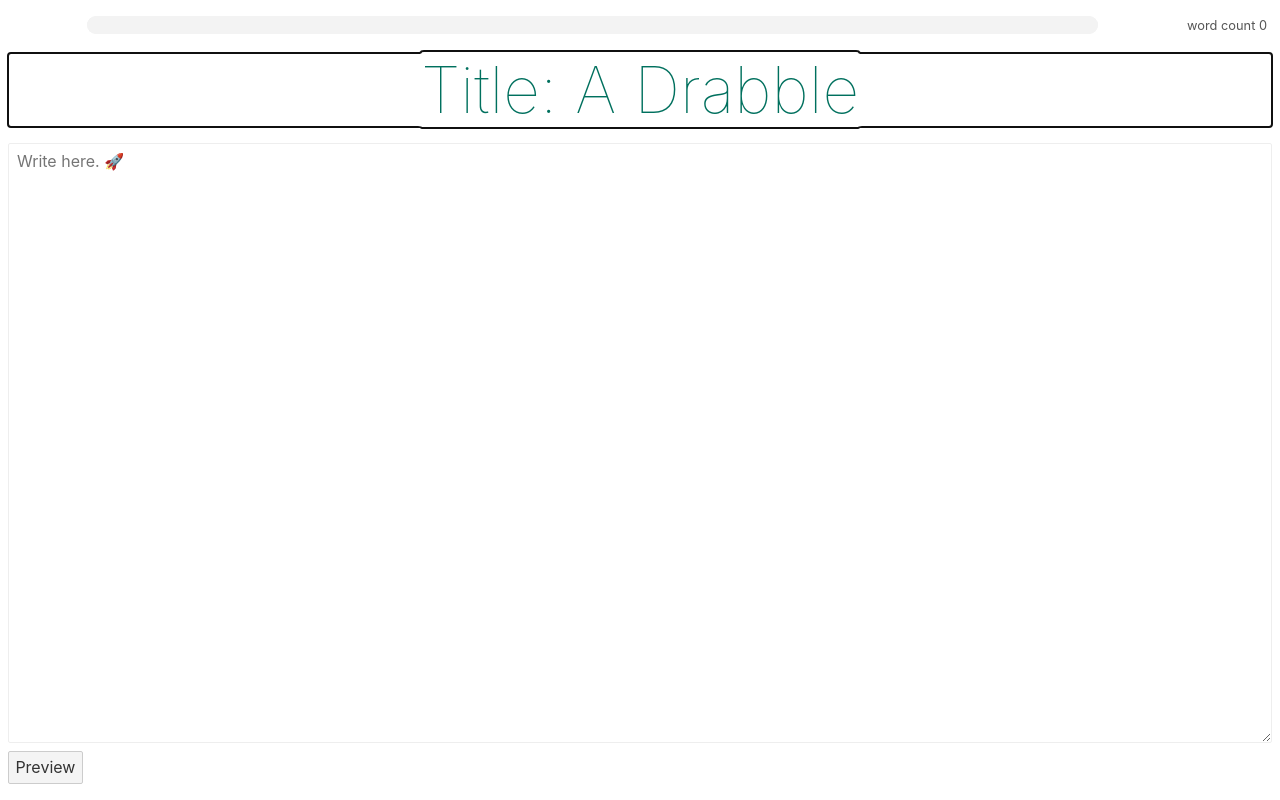
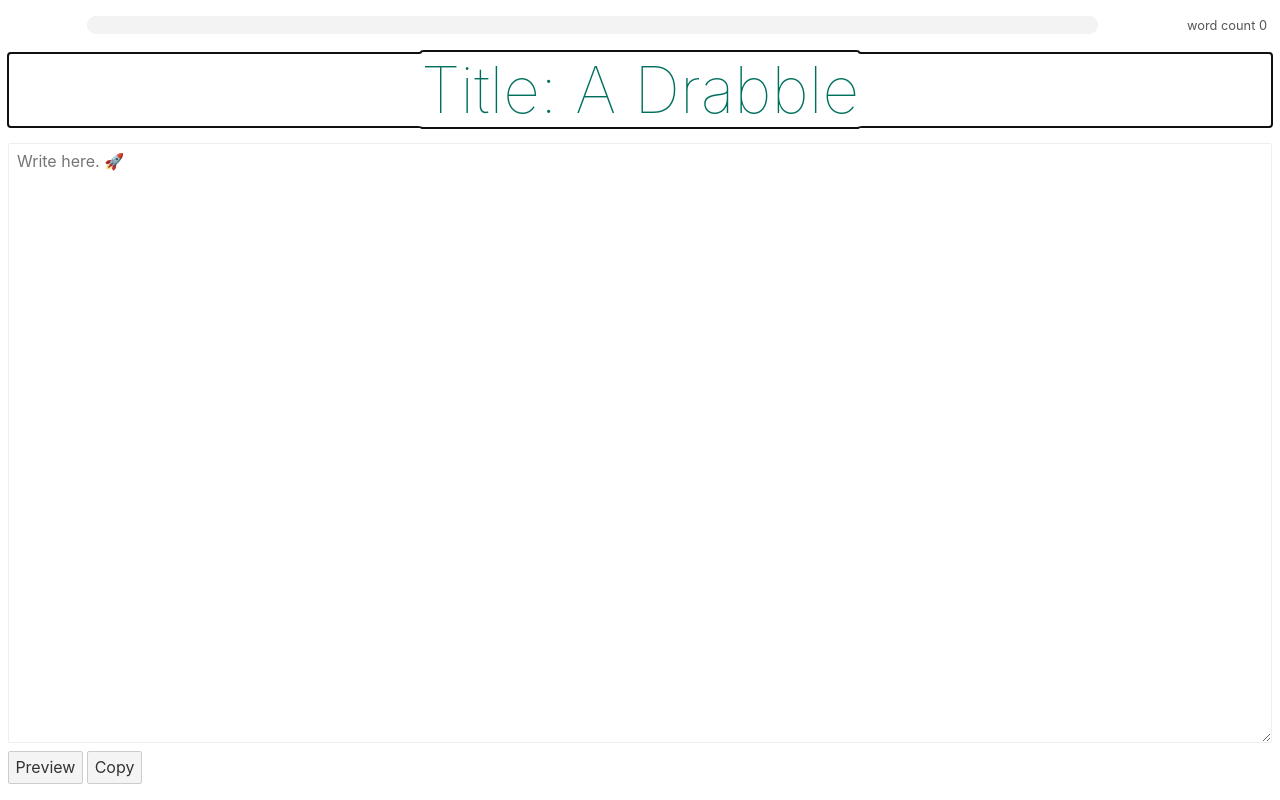
Before and after one commit to teroyks/drabbledit, a Svelte app: page / in a window 1280 px wide. Built offline with nearby package versions, Linux system fonts and the light colour scheme.

Commit message:
✨ Add 'copy to clipboard' button
Note: does not work on Safari (no navigator.clipboard support).

```diff
--- a/src/App.svelte
+++ b/src/App.svelte
@@ -8,6 +8,16 @@
 
   const showPreview = () => (previewVisible = true);
   const hidePreview = () => (previewVisible = false);
+
+  const copyToClipboard = () => {
+    const drabble = `${localStorage.getItem("title")}\n\n${localStorage.getItem(
+      "text"
+    )}`;
+    navigator.clipboard.writeText(drabble).catch(err => {
+      alert("ERROR: copying failed");
+      console.error(err);
+    });
+  };
 </script>
 
 <style>
@@ -52,6 +62,7 @@
 </main>
 <footer>
   <button on:click={showPreview}>Preview</button>
+  <button on:click={copyToClipboard}>Copy</button>
 </footer>
 
 {#if previewVisible}
```
